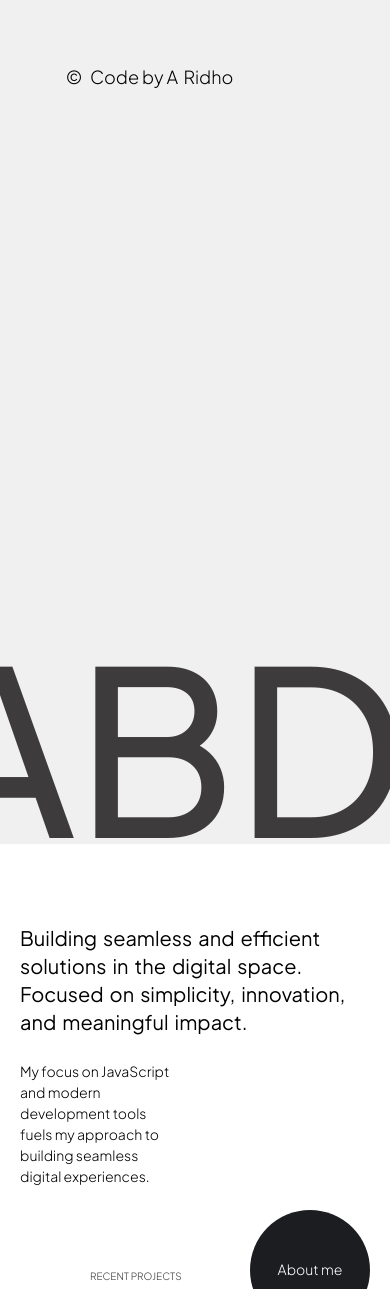
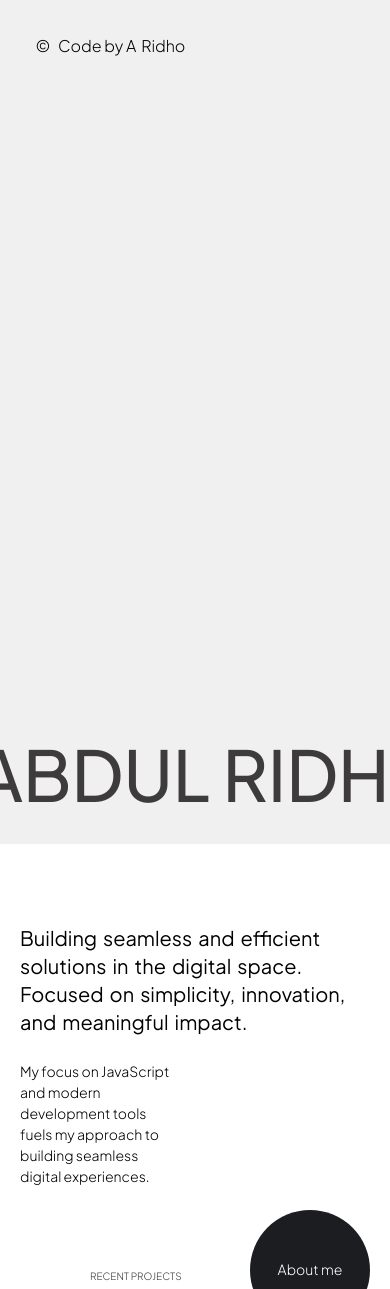
Before and after one commit to AbdulRidhoRamadhan/ridho-portofolio, a Next.js app: page / in a window 390 px wide. Shown: the top 1289 px of the page. Built offline with nearby package versions, Linux system fonts and the light colour scheme.

Commit message:
fix: update styles for responsiveness and improve layout consistency

```diff
--- a/src/components/Header/styles.module.scss
+++ b/src/components/Header/styles.module.scss
@@ -147,8 +147,6 @@ $blue: #0065a9;
 
 @media all and (max-width: 480px) {
   .menuContainer {
-    right: 30px;
-    top: 30px;
     .menu {
       width: 90vw;
       height: 90vh;
@@ -159,8 +157,6 @@ $blue: #0065a9;
 @media all and (max-width: 768px) {
   .header {
     width: calc(100% - 60px);
-    left: 30px;
-    top: 30px;
 
     .nav {
       display: none;
@@ -171,7 +167,7 @@ $blue: #0065a9;
 
       .name {
         p {
-          font-size: 18px;
+          font-size: 16px;
 
           &:nth-of-type(3) {
             left: 140px;
@@ -180,9 +176,27 @@ $blue: #0065a9;
       }
 
       .copyright {
-        font-size: 18px;
-        width: 18px;
-        height: 18px;
+        font-size: 16px;
+        width: 16px;
+        height: 16px;
+      }
+
+      &:hover {
+        .copyright {
+          transform: rotate(360deg);
+        }
+        .name {
+          padding-right: 30px;
+          .codeBy {
+            transform: translateX(-100%);
+          }
+          .firstName {
+            transform: translateX(-84px);
+          }
+          .lastName {
+            transform: translateX(-96px);
+          }
+        }
       }
     }
   }
--- a/src/components/Hero/heroText.module.scss
+++ b/src/components/Hero/heroText.module.scss
@@ -31,3 +31,74 @@ $page-padding: 0 100px;
     }
   }
 }
+
+// Large devices (desktops, less than 1200px)
+@media (max-width: 1200px) {
+  .slider {
+    p {
+      font-size: 180px;
+      line-height: 130px;
+      padding-right: 40px;
+    }
+  }
+}
+
+// Medium devices (tablets, less than 992px)
+@media (max-width: 992px) {
+  .sliderContainer {
+    top: calc(100% - 150px);
+  }
+
+  .slider {
+    p {
+      font-size: 140px;
+      line-height: 100px;
+      padding-right: 30px;
+    }
+  }
+}
+
+// Small devices (landscape phones, less than 768px)
+@media (max-width: 768px) {
+  .sliderContainer {
+    top: calc(100% - 120px);
+  }
+
+  .slider {
+    p {
+      font-size: 100px;
+      line-height: 80px;
+      padding-right: 25px;
+    }
+  }
+}
+
+// Extra small devices (phones, less than 576px)
+@media (max-width: 576px) {
+  .sliderContainer {
+    top: calc(100% - 100px);
+  }
+
+  .slider {
+    p {
+      font-size: 70px;
+      line-height: 60px;
+      padding-right: 20px;
+    }
+  }
+}
+
+// Very small devices
+@media (max-width: 380px) {
+  .sliderContainer {
+    top: calc(100% - 80px);
+  }
+
+  .slider {
+    p {
+      font-size: 50px;
+      line-height: 45px;
+      padding-right: 15px;
+    }
+  }
+}
```
Also changed, not shown: src/app/resume/styles.module.scss (+6 -6 lines), public/images/CloneBook-Cover.png, public/images/Karsaku-Cover.png.
